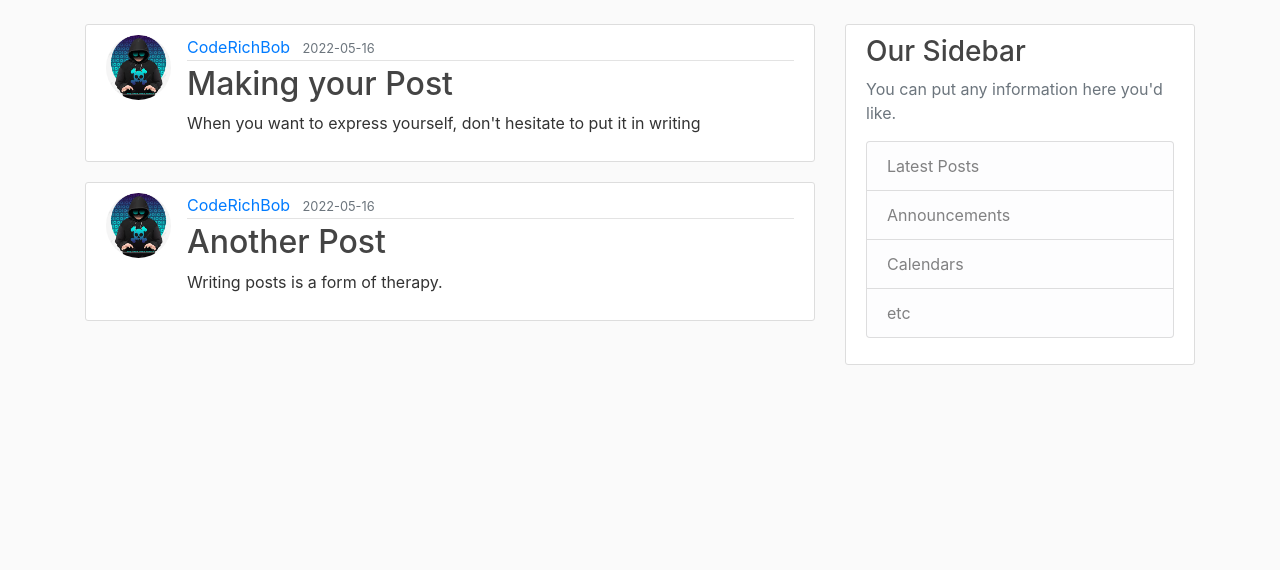
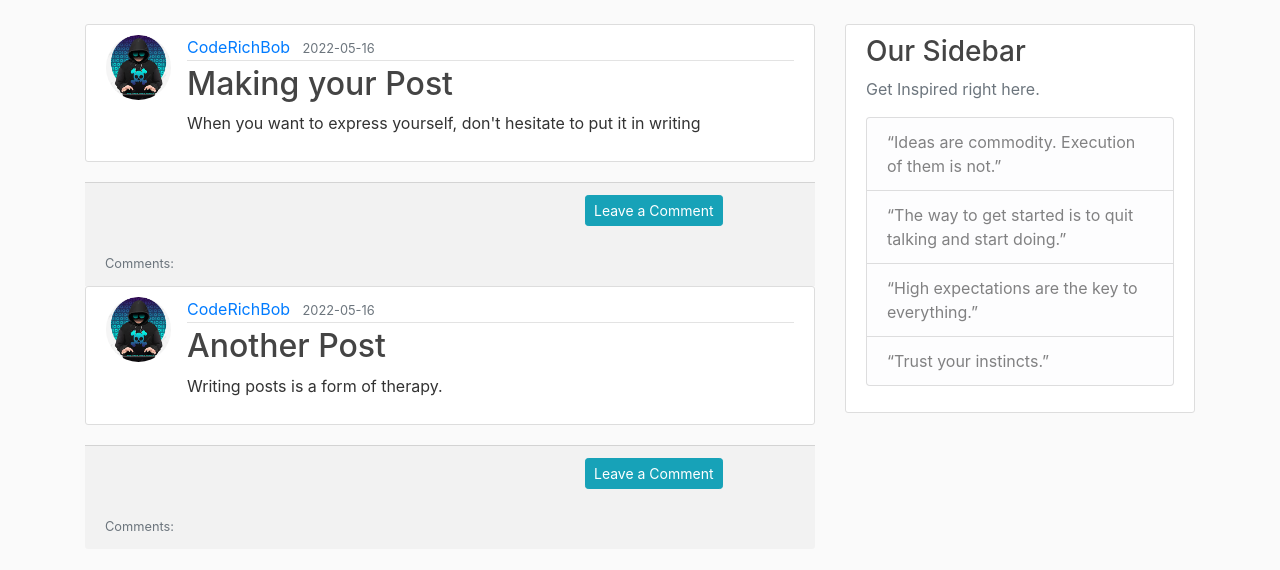
Before and after one commit to CodeRichBob/Pitches-App, a Flask app: page / in a window 1280 px wide. Shown: the part 56-626 px from the top of the page. Run offline with Flask 2, Linux system fonts and the light colour scheme; data comes from the database, SQL or seed files in the repository; parts of the project's set-up code (start-up, migrations or seed data) failed here and were passed over; some libraries are stand-ins or nearby versions.

Commit message:
add comment section

```diff
--- a/pitchapp/models.py
+++ b/pitchapp/models.py
@@ -29,3 +29,8 @@ class Post(db.Model):
 
     def __repr__(self):
         return f"Post('{self.title}', '{self.date_posted}')"
+
+class Comment(db.Model):
+    id = db.Column(db.Integer, primary_key=True, autoincrement=True)
+    userdata = db.Column(db.Text, nullable=False )
+    post_id = db.Column(db.Integer, db.ForeignKey('pitch.id'), nullable=True)
--- a/pitchapp/routes.py
+++ b/pitchapp/routes.py
@@ -142,3 +142,18 @@ def delete_post(post_id):
     db.session.commit()
     flash('Your post has been deleted!', 'success')
     return redirect(url_for('main'))
+
+@app.route('/post/<int:post_id>/comment',methods=['GET', 'POST'])
+@login_required
+def comment_post(post_id):
+
+    form = CommentForm()
+
+    if form.validate_on_submit():
+        comment = Comment(userdata=form.userdata.data)
+        post_id= Comment(post_id=post_id)
+        db.session.add(comment,post_id)
+        db.session.commit()
+        flash('Comment added!', 'success')
+        return redirect(url_for('index'))
+    return render_template('comment.html', title='New comment', form=form, legend='Add a comment')
--- a/pitchapp/templates/layout.html
+++ b/pitchapp/templates/layout.html
@@ -61,12 +61,12 @@
         <div class="col-md-4">
           <div class="content-section">
             <h3>Our Sidebar</h3>
-            <p class='text-muted'>You can put any information here you'd like.
+            <p class='text-muted'>Get Inspired right here.
               <ul class="list-group">
-                <li class="list-group-item list-group-item-light">Latest Posts</li>
-                <li class="list-group-item list-group-item-light">Announcements</li>
-                <li class="list-group-item list-group-item-light">Calendars</li>
-                <li class="list-group-item list-group-item-light">etc</li>
+                <li class="list-group-item list-group-item-light">“Ideas are commodity. Execution of them is not.” </li>
+                <li class="list-group-item list-group-item-light">“The way to get started is to quit talking and start doing.”</li>
+                <li class="list-group-item list-group-item-light">“High expectations are the key to everything.” </li>
+                <li class="list-group-item list-group-item-light"> “Trust your instincts.”</li>
               </ul>
             </p>
           </div>
--- a/pitchapp/templates/main.html
+++ b/pitchapp/templates/main.html
@@ -12,5 +12,16 @@
             <p class="article-content">{{ post.content }}</p>
           </div>
         </article>
+        <div class="card-footer"><small class="text-muted">
+          <div class="row">
+            <div class="col" style="height: 10px; width:10px;"><i class="fa-solid fa-thumbs-up" ></i></div>
+            <div class="col"><i class="fa-solid fa-thumbs-down"></i></div>
+            <div class="col"><a href="{{ url_for('comment_post', post_id=post.id) }}" class="btn btn-info btn-rounded btn-sm"> Leave a Comment</a></div>
+          </div>
+          <br>
+          Comments:
+
+
+        </small></div>
     {% endfor %}
 {% endblock content %}
```
Also changed, not shown: pitchapp/templates/comment.html (added, +22 -0 lines).
